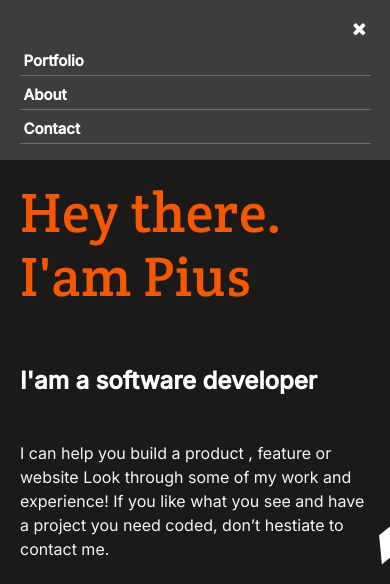
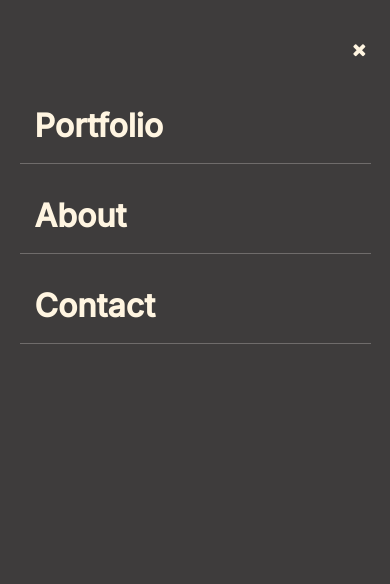
Before and after one commit to SSEKPIUS/Microverse-Portfolio, a website: page index.html in a window 390 px wide. Both pictures are taken after a click on the icon 358 px from the left and 32 px from the top of the page. Shown: the top 584 px of the page. Drawn offline with Linux system fonts and the light colour scheme.

Commit message:
Edit Mobile menu to match figma design

```diff
--- a/index.js
+++ b/index.js
@@ -10,6 +10,7 @@ function toggleMenu() {
   document.querySelector('.top-navigation .name span').classList.toggle('menu');
   document.querySelector('.top-navigation .name .fa-bars').classList.toggle('menu');
   document.querySelector('.top-navigation .name .fa-times').classList.toggle('menu');
+  document.querySelector('.top-navigation').classList.toggle('fullHeight')
 }
 // Hide menu on Click
 menusArray.forEach((element) => {
--- a/styles.css
+++ b/styles.css
@@ -607,31 +607,6 @@ select {
   margin: 20px 5px;
 }
 
-@media all and (max-width: 1000px) {
-  /* top navigation */
-  .top-navigation ul {
-    flex-wrap: wrap;
-  }
-
-  .top-navigation .name {
-    flex-basis: 100%;
-  }
-
-  .top-navigation li {
-    flex: 1 1 50%;
-  }
-
-  /* headline section */
-  .headline-section .blank {
-    flex-basis: 0%;
-  }
-
-  .headline-section .illustration-header {
-    left: 442.68px;
-    top: 253px;
-  }
-}
-
 @media all and (max-width: 768px) {
   .grid-container {
     display: inline-block;
@@ -654,6 +629,16 @@ select {
     border-bottom: #6f6c6b 1px solid;
   }
 
+  .top-navigation li {
+    padding-top: 25px;
+    padding-bottom: 15px;
+    padding-left: 15px;
+    font-weight: 700;
+    font-size: 32px;
+    line-height: 44px;
+    color: #fff5e1;
+  }
+
   .mobile-menu {
     display: block;
   }
@@ -661,6 +646,10 @@ select {
   .menu,
   .social.toggle {
     display: none;
+  }
+
+  .fullHeight {
+    height: 100vh;
   }
 
   /* headline section */
```
